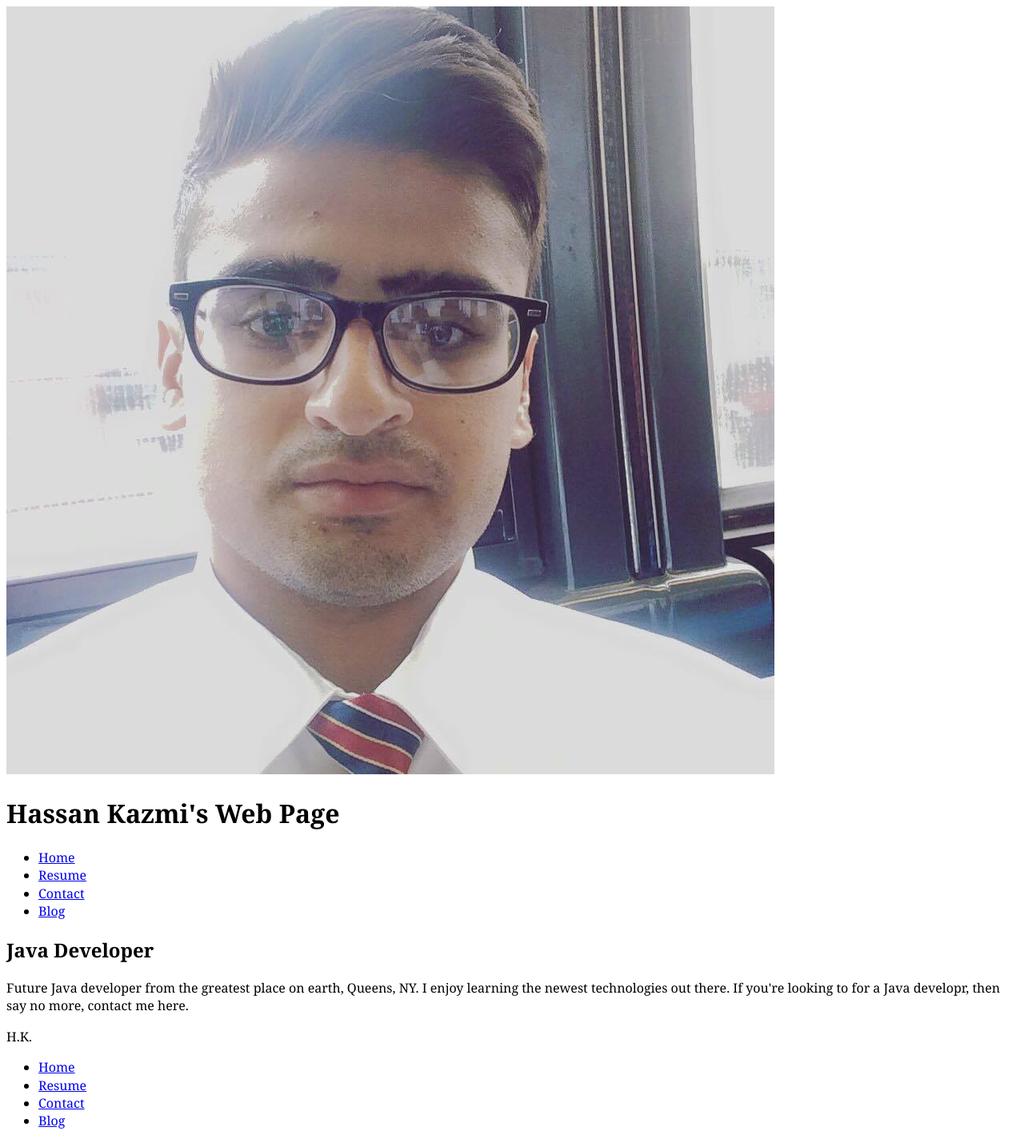
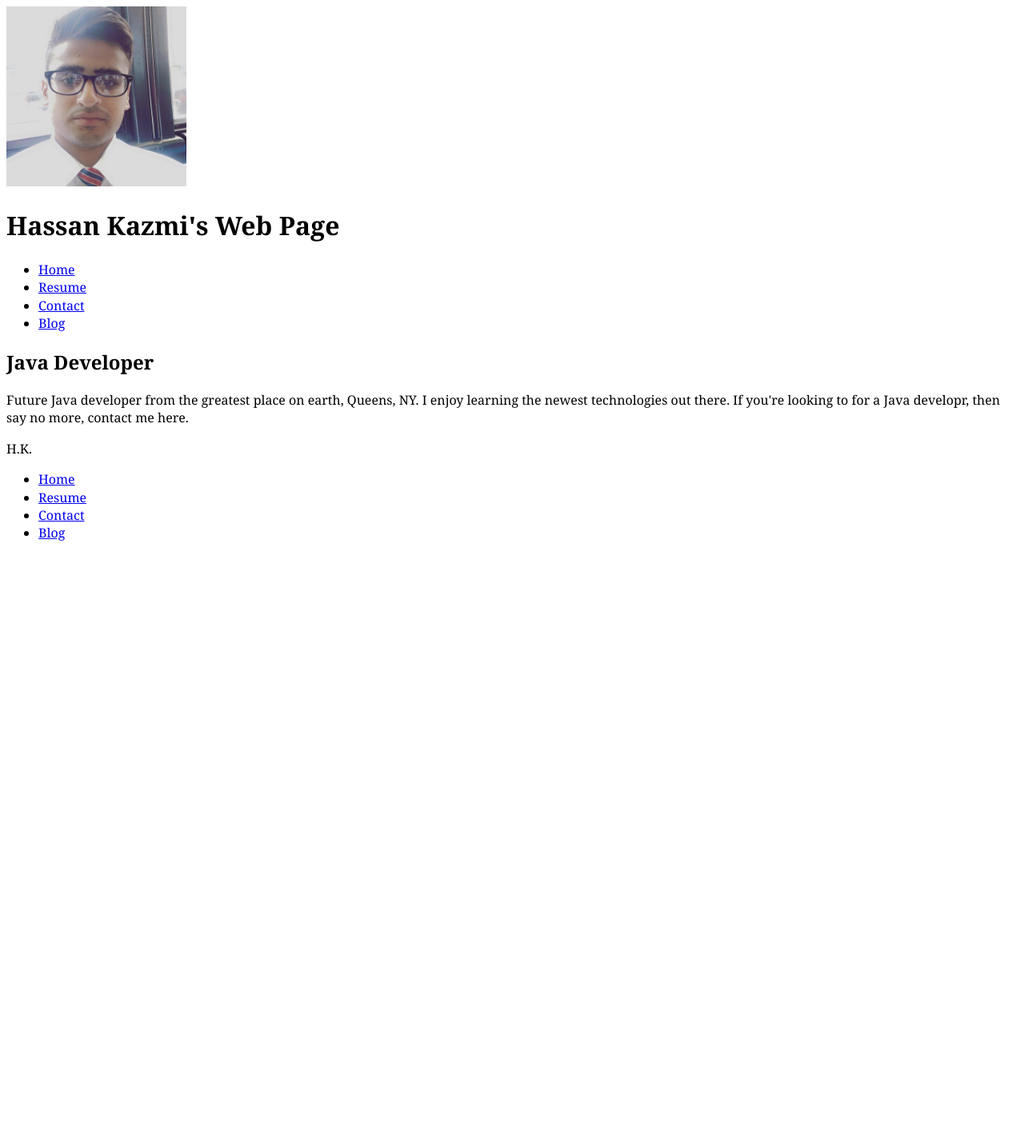
Before and after one commit to Hassankazmi23/H.K._WebPage, a Jekyll site: the page built from index.html, in a window 1280 px wide. Shown: the whole page at 80% size. Built offline with Jekyll 4.4.1, drawn with Linux system fonts in a browser that asks for light colours; after the commit the page ends 900 px from its top, so only the background shows below that.

Commit message:
adjusted pic

```diff
--- a/css/common.css
+++ b/css/common.css
@@ -9,3 +9,8 @@ html {
 	background: #000531;
 	color: #fff;
 }
+
+.hassan {
+	height: 225px;
+	width: 225px;
+}
```
